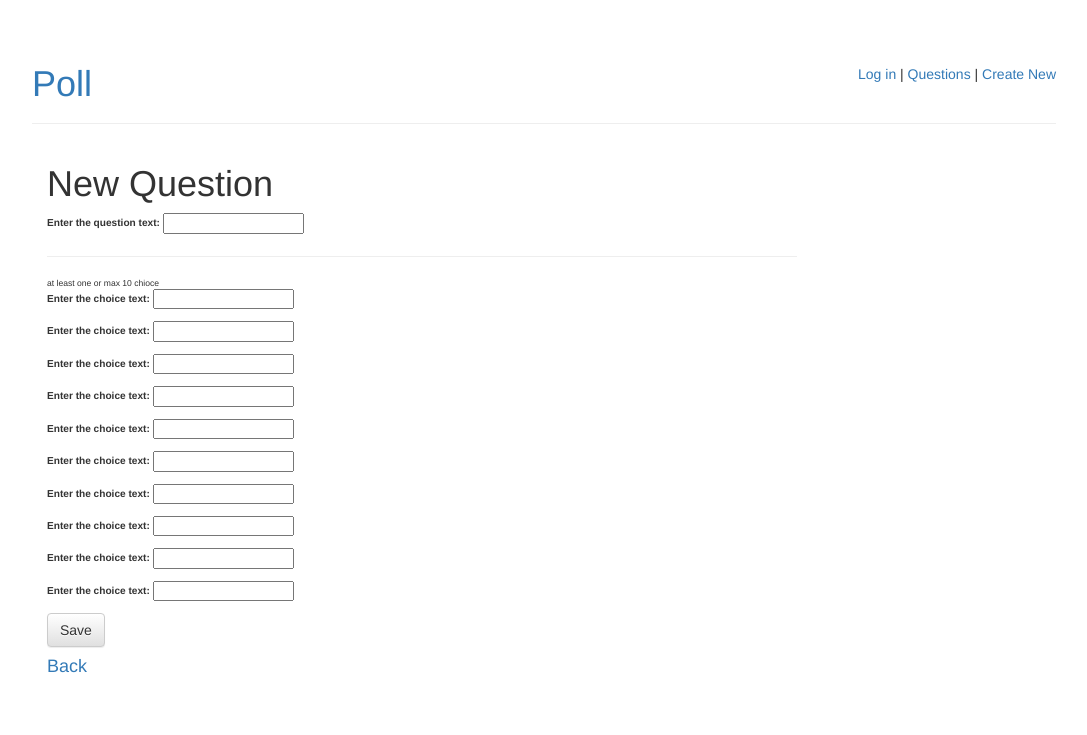
After one commit to dhirajpatra/djangopoll, a Django app: page /new in a window 1280 px wide. The commit adds this page. Shown: the top 735 px of the page, without its empty margins (32-1119 px from the left). Run offline with Django 3.2, Linux system fonts and the light colour scheme; some libraries are stand-ins or nearby versions.

Commit message:
updated will all other changes done

```diff
--- a/mysite/mysite/settings.py
+++ b/mysite/mysite/settings.py
@@ -25,7 +25,8 @@ SECRET_KEY = 'c3b*@)x@=m*me@p&9z!twfrqp3w4bn9f5@#g3w^9pla1bjpzs-'
 # SECURITY WARNING: don't run with debug turned on in production!
 DEBUG = True
 
-ALLOWED_HOSTS = []
+ALLOWED_HOSTS = ['127.0.0.1', '0.0.0.0', 'localhost',
+                 '.pythonanywhere.com', '.herokuapp.com']
 
 
 # Application definition
@@ -119,3 +120,4 @@ USE_TZ = True
 # https://docs.djangoproject.com/en/3.1/howto/static-files/
 
 STATIC_URL = '/static/'
+STATIC_ROOT = os.path.join(BASE_DIR, 'static')
--- a/mysite/mysite/urls.py
+++ b/mysite/mysite/urls.py
@@ -2,6 +2,6 @@ from django.contrib import admin
 from django.urls import include, path
 
 urlpatterns = [
-    path('polls/', include('polls.urls')),
     path('admin/', admin.site.urls),
+    path('', include('polls.urls')),
 ]
--- /dev/null
+++ b/mysite/polls/forms.py
@@ -0,0 +1,20 @@
+from django import forms
+from .models import Question, Choice
+from django.forms import formset_factory
+
+
+class QuestionForm(forms.ModelForm):
+    class Meta:
+        model = Question
+        fields = ('question_text',)
+        labels = {'question_text': 'Enter the question text'}
+
+
+class ChoiceForm(forms.ModelForm):
+    class Meta:
+        model = Choice
+        fields = ('choice_text',)
+        labels = {'choice_text': 'Enter the choice text'}
+
+
+ChoiceFormSet = formset_factory(ChoiceForm, extra=10)
--- a/mysite/polls/models.py
+++ b/mysite/polls/models.py
@@ -6,6 +6,7 @@ from django.utils import timezone
 class Question(models.Model):
     question_text = models.CharField(max_length=200)
     pub_date = models.DateTimeField('date published')
+    ip_address = models.CharField(max_length=20, default="0.0.0.0")
 
     def __str__(self):
         return self.question_text
@@ -25,3 +26,11 @@ class Choice(models.Model):
 
     def __str__(self):
         return self.choice_text
+
+
+class User(models.Model):
+    question = models.ForeignKey(Question, on_delete=models.CASCADE)
+    ip_address = models.CharField(max_length=20, default="0.0.0.0")
+
+    def __str__(self):
+        return self.question + " " + self.ip_address
--- a/mysite/polls/static/polls/style.css
+++ b/mysite/polls/static/polls/style.css
@@ -1,3 +1,7 @@
+body {
+    width: 80%;
+    margin: 5%;
+}
 li a {
     color: green;
 }
--- /dev/null
+++ b/mysite/polls/templates/polls/base.html
@@ -0,0 +1,35 @@
+{% load static %}
+<html>
+
+<head>
+    <title>Poll</title>
+    <link rel="stylesheet" href="//maxcdn.bootstrapcdn.com/bootstrap/3.2.0/css/bootstrap.min.css">
+    <link rel="stylesheet" href="//maxcdn.bootstrapcdn.com/bootstrap/3.2.0/css/bootstrap-theme.min.css">
+    <link href='//fonts.googleapis.com/css?family=Lobster&subset=latin,latin-ext' rel='stylesheet' type='text/css'>
+    <link rel="stylesheet" type="text/css" href="{% static 'polls/style.css' %}">
+</head>
+
+<body>
+    <div class="page-header">
+        <div class="top-menu" style="float:right">
+            {% if user.is_authenticated %}
+             <a href="/admin/">{{ request.user }}</a> | <a href="/admin/logout?next=/">Log out</a>
+            {% else %}
+                <a href="/admin/login/?next=/">Log in</a>
+            {% endif %} |
+            <a href="/">Questions</a> |
+            <a href="{% url 'polls:new' %}" class="top-menu">Create New</a>
+        </div>
+        <h1><a href="/">Poll</a></h1>
+    </div>
+    <div class="content container">
+        <div class="row">
+            <div class="col-md-8">
+                {% block content %}
+                {% endblock %}
+            </div>
+        </div>
+    </div>
+</body>
+
+</html>
--- /dev/null
+++ b/mysite/polls/templates/polls/new.html
@@ -0,0 +1,17 @@
+{% extends 'polls/base.html' %}
+
+{% block content %}
+<h1>New Question</h1>
+<form method="POST" class="post-form" enctype="multipart/form-data">
+    {% csrf_token %}
+    <small>{{ msg }}<small>
+    {{ question_form.as_p }}
+    <hr>
+    <small>at least one or max 10 chioce</small>
+    {{ formset.as_p }}
+    <button type="submit" class="save btn btn-default">Save</button>
+</form>
+<div>
+    <h4><a href="/">Back</a></h4>
+</div>
+{% endblock %}
--- a/mysite/polls/templates/polls/results.html
+++ b/mysite/polls/templates/polls/results.html
@@ -1,3 +1,7 @@
+{% extends 'polls/base.html' %}
+
+{% block content %}
+
 <h1>{{ question.question_text }}</h1>
 
 <ul>
@@ -6,4 +10,4 @@
 {% endfor %}
 </ul>
 
-<a href="{% url 'polls:detail' question.id %}">Vote again?</a>
+{% endblock %}
--- a/mysite/polls/urls.py
+++ b/mysite/polls/urls.py
@@ -1,10 +1,10 @@
 from django.urls import path
-
 from . import views
 
 app_name = 'polls'
 urlpatterns = [
     path('', views.IndexView.as_view(), name='index'),
+    path('new', views.poll_new, name='new'),
     path('<int:pk>/', views.DetailView.as_view(), name='detail'),
     path('<int:pk>/results/', views.ResultsView.as_view(), name='results'),
     path('<int:question_id>/vote/', views.vote, name='vote'),
--- a/mysite/polls/views.py
+++ b/mysite/polls/views.py
@@ -3,8 +3,10 @@ from django.shortcuts import get_object_or_404, render
 from django.urls import reverse
 from django.views import generic
 from django.utils import timezone
+from ipware import get_client_ip
 
-from .models import Choice, Question
+from .models import Choice, Question, User
+from .forms import QuestionForm, ChoiceFormSet
 
 
 class IndexView(generic.ListView):
@@ -14,11 +16,14 @@ class IndexView(generic.ListView):
     def get_queryset(self):
         """
         Return the last five published questions (not including those set to be
-        published in the future).
+        published in the future). Already shown to this user questions not included.
         """
-        return Question.objects.filter(
-            pub_date__lte=timezone.now()
-        ).order_by('-pub_date')[:5]
+        ip, is_routable = get_client_ip(self.request)
+        if ip is not None:
+            questions = Question.objects.exclude(user__ip_address=ip).filter(
+                    pub_date__lte=timezone.now()
+                ).order_by('-pub_date')[:5]
+        return questions
 
 
 class DetailView(generic.DetailView):
@@ -37,10 +42,49 @@ class ResultsView(generic.DetailView):
     template_name = 'polls/results.html'
 
 
+def poll_new(request):
+    """create new poll question"""
+    msg = ''
+    if request.method == "POST":
+        question_form = QuestionForm(request.POST or None)
+        formset = ChoiceFormSet(request.POST or None)
+        if question_form.is_valid() and formset.is_valid:
+            ip, is_routable = get_client_ip(request)
+            try:
+                if ip is not None:
+                    print(f"***User with IP {ip} creating a new question: {request.POST['question_text']}***")
+                    question = question_form.save(commit=False)
+                    question.ip_address = ip
+                    question.pub_date = timezone.now()
+                    question.save()
+                    i = 0
+                    flag = 0
+                    for form in formset:
+                        if form.is_valid() and form.data['form-' + str(i) + '-choice_text'] != '':
+                            choice = form.save(commit=False)
+                            choice.question_id = question.id
+                            choice.save()
+                            flag = 1
+                        i += 1
+                    if flag == 0:
+                        Question.objects.get(pk=question.id).delete()
+                    msg = 'Question successfully saved'
+                else:
+                    msg = "IP is not tracked"
+            except (KeyError, (Question.DoesNotExist or Choice.ViewDoesNotExist)):
+                return render(request, 'polls/new.html', {'question_form': question_form, 'formset': formset, 'msg': 'Question not saved'})
+    question_form = QuestionForm()
+    formset = ChoiceFormSet()
+    return render(request, 'polls/new.html', {'question_form': question_form, 'formset': formset, 'msg': msg})
+
+
 def vote(request, question_id):
+    """vote on question and udpate the IP address for that user voted"""
+    ip, is_routable = get_client_ip(request)
     question = get_object_or_404(Question, pk=question_id)
     try:
         selected_choice = question.choice_set.get(pk=request.POST['choice'])
+        print(f"***User with IP {ip} voted to question: {question}***")
     except (KeyError, Choice.DoesNotExist):
         # Redisplay the question voting form.
         return render(request, 'polls/detail.html', {
@@ -50,6 +94,9 @@ def vote(request, question_id):
     else:
         selected_choice.votes += 1
         selected_choice.save()
+        ip, is_routable = get_client_ip(request)
+        if ip is not None:
+            User.objects.create(question=question, ip_address=ip)
         # Always return an HttpResponseRedirect after successfully dealing
         # with POST data. This prevents data from being posted twice if a
         # user hits the Back button.
```
Also changed, not shown: mysite/polls/templates/polls/detail.html (+7 -0 lines), mysite/polls/templates/polls/index.html (+6 -3 lines), mysite/polls/migrations/0002_question_ip_address.py (added), mysite/polls/migrations/0003_user.py (added), 2 other files.
